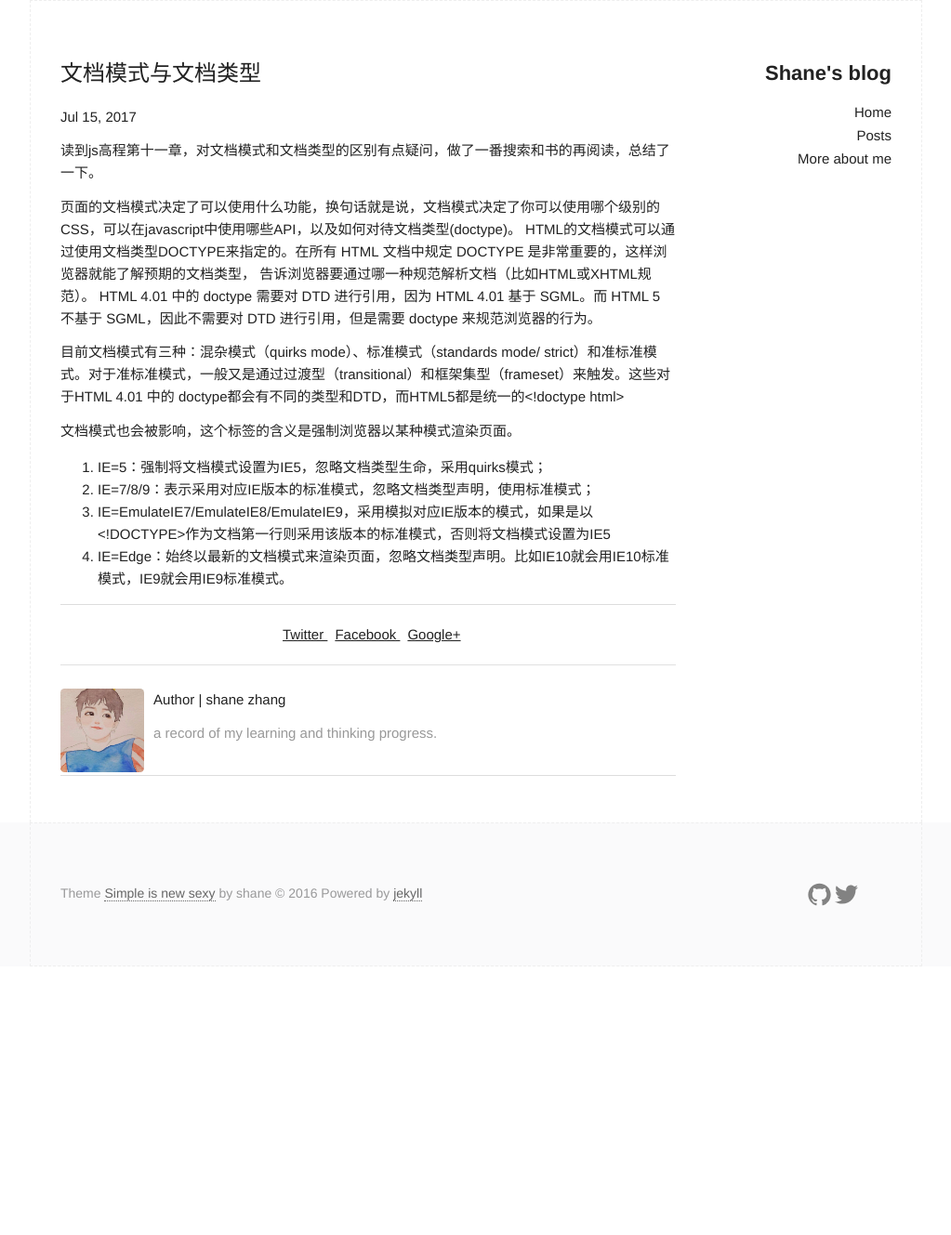
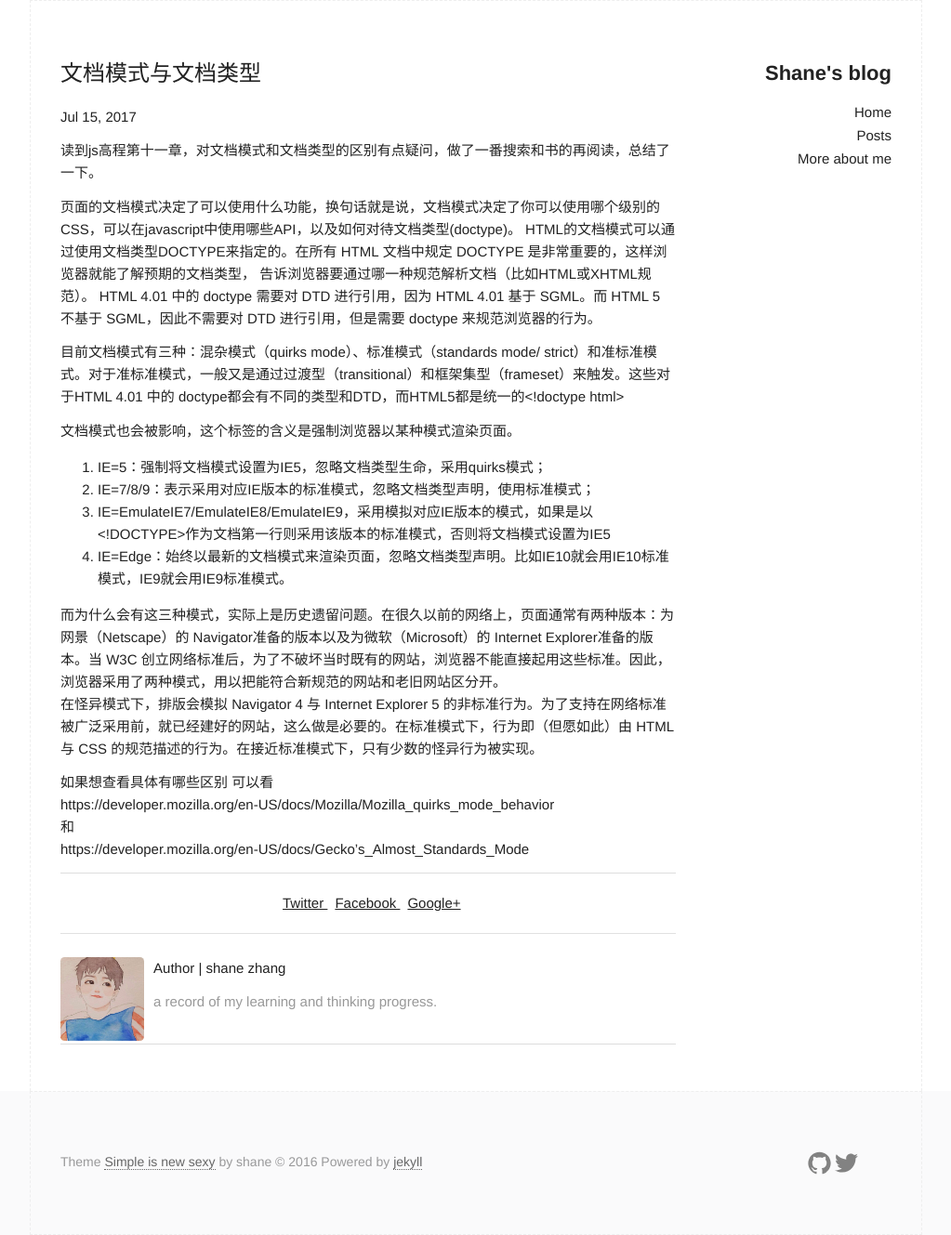
Before and after one commit to shane777/shane777.github.io, a Jekyll site: the page built from _posts/2017-07-15-document_mode.markdown, in a window 1280 px wide. Shown: the whole page at 93% size, without its empty margins (128-1151 px from the left). Built offline with Jekyll 4.4.1, drawn with Linux system fonts in a browser that asks for light colours; comment, search, counter and statistics services are not loaded; before the commit the page ends 1040 px from its top, so only the background shows below that.

Commit message:
add new information in this post

```diff
--- a/_posts/2017-07-15-document_mode.markdown
+++ b/_posts/2017-07-15-document_mode.markdown
@@ -19,3 +19,12 @@ HTML 4.01 中的 doctype 需要对 DTD 进行引用，因为 HTML 4.01 基于
 2. IE=7/8/9：表示采用对应IE版本的标准模式，忽略文档类型声明，使用标准模式；
 3. IE=EmulateIE7/EmulateIE8/EmulateIE9，采用模拟对应IE版本的模式，如果是以<!DOCTYPE>作为文档第一行则采用该版本的标准模式，否则将文档模式设置为IE5
 4. IE=Edge：始终以最新的文档模式来渲染页面，忽略文档类型声明。比如IE10就会用IE10标准模式，IE9就会用IE9标准模式。
+
+
+而为什么会有这三种模式，实际上是历史遗留问题。在很久以前的网络上，页面通常有两种版本：为网景（Netscape）的 Navigator准备的版本以及为微软（Microsoft）的 Internet Explorer准备的版本。当 W3C 创立网络标准后，为了不破坏当时既有的网站，浏览器不能直接起用这些标准。因此，浏览器采用了两种模式，用以把能符合新规范的网站和老旧网站区分开。
+在怪异模式下，排版会模拟 Navigator 4 与 Internet Explorer 5 的非标准行为。为了支持在网络标准被广泛采用前，就已经建好的网站，这么做是必要的。在标准模式下，行为即（但愿如此）由 HTML 与 CSS 的规范描述的行为。在接近标准模式下，只有少数的怪异行为被实现。
+
+如果想查看具体有哪些区别 可以看
+https://developer.mozilla.org/en-US/docs/Mozilla/Mozilla_quirks_mode_behavior
+和
+https://developer.mozilla.org/en-US/docs/Gecko's_Almost_Standards_Mode
```
